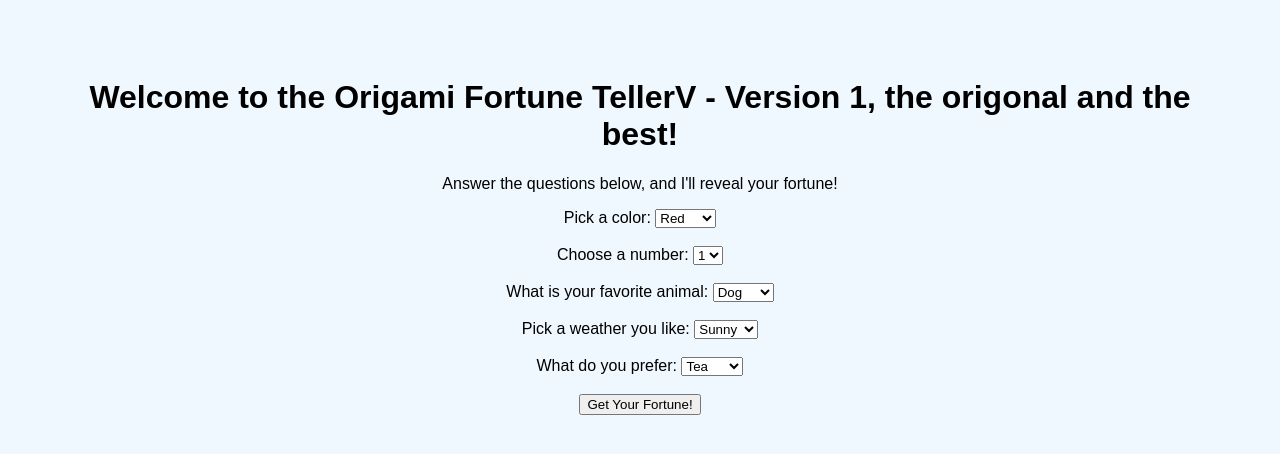
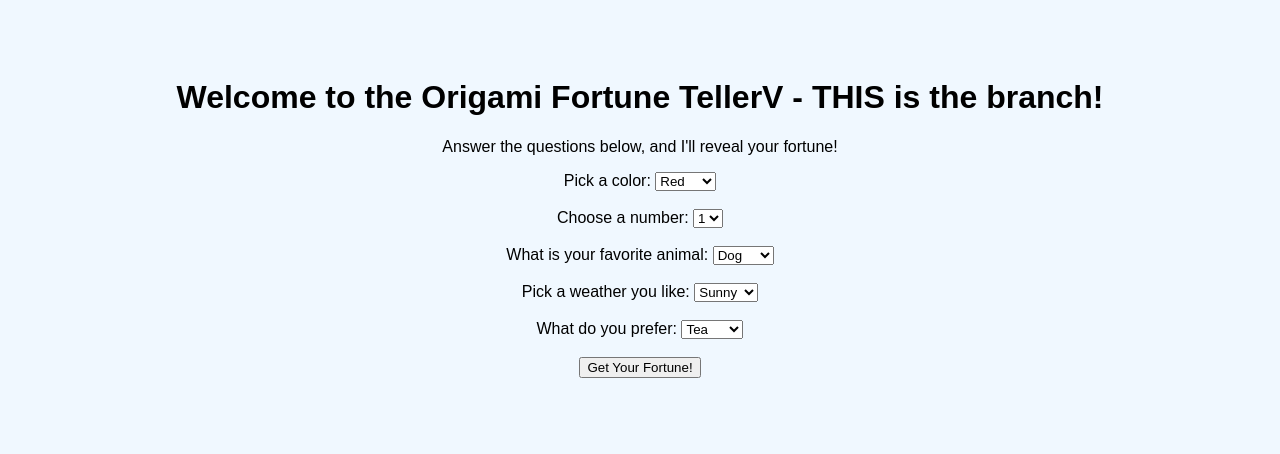
Before and after one commit to Brendan13-IPAV/Origami-Fortune-Teller, a plain HTML site: page index.html in a window 1280 px wide. Drawn offline with Linux system fonts and the light colour scheme.

Commit message:
Update index.html

```diff
--- a/index.html
+++ b/index.html
@@ -19,7 +19,7 @@
     </style>
 </head>
 <body>
-    <h1>Welcome to the Origami Fortune TellerV - Version 1, the origonal and the best!</h1>
+    <h1>Welcome to the Origami Fortune TellerV - THIS is the branch!</h1>
     <p>Answer the questions below, and I'll reveal your fortune!</p>
 
     <form id="fortuneForm">
```
